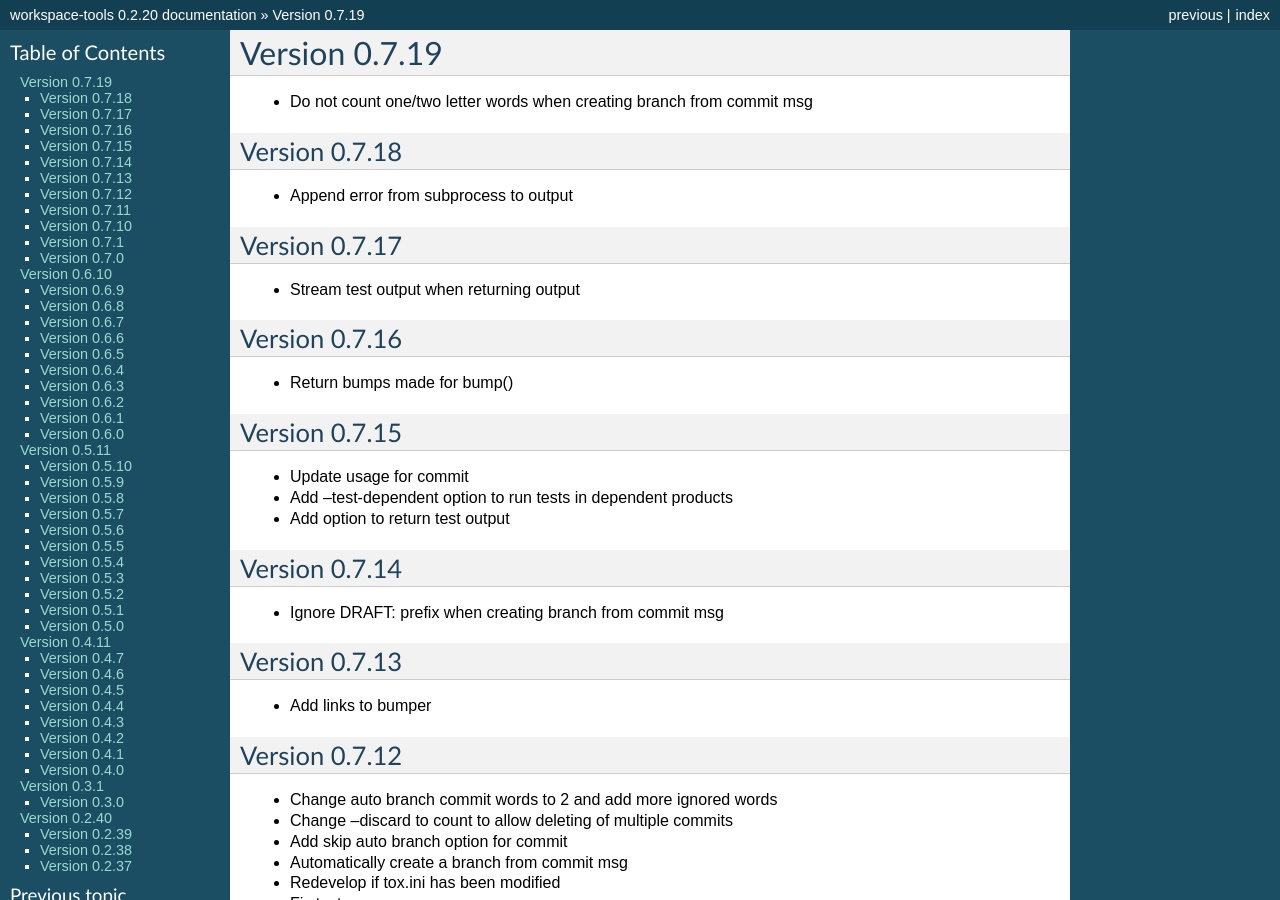
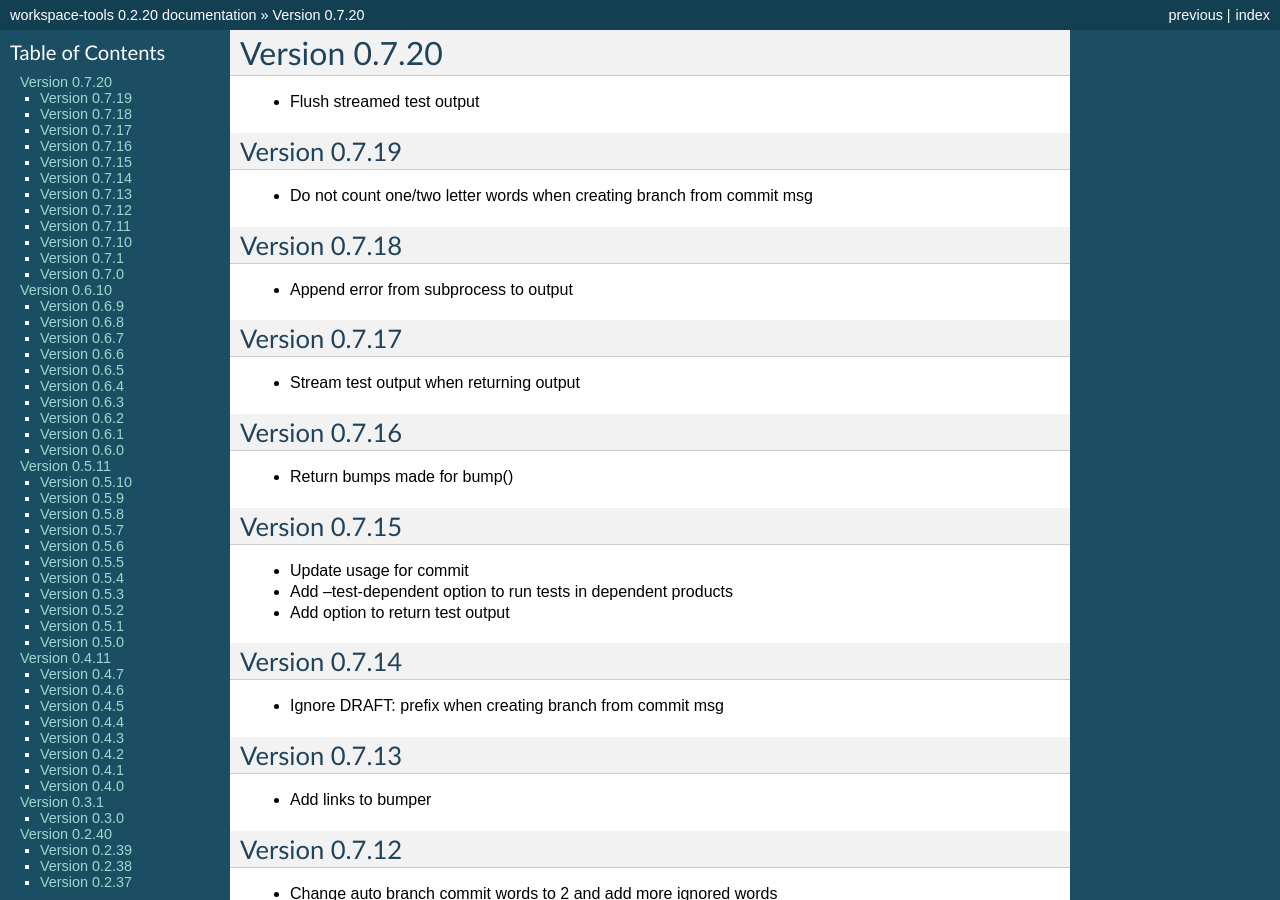
Before and after one commit to maxzheng/workspace-tools, a Sphinx documentation site: the page built from docs/CHANGELOG.rst, in a window 1280 px wide and 900 px high. Built offline with Sphinx 7.4.7, drawn with Linux system fonts in a browser that asks for light colours; some of the changed text lies outside the part shown.

Commit message:
Publish version 0.7.20

```diff
--- a/docs/CHANGELOG.rst
+++ b/docs/CHANGELOG.rst
@@ -1,5 +1,10 @@
+Version 0.7.20
+================================================================================
+
+* Flush streamed test output
+
 Version 0.7.19
-================================================================================
+--------------------------------------------------------------------------------
 
 * Do not count one/two letter words when creating branch from commit msg
 
--- a/setup.py
+++ b/setup.py
@@ -10,7 +10,7 @@ def find_files(path):
 
 setuptools.setup(
   name='workspace-tools',
-  version='0.7.19',
+  version='0.7.20',
 
   author='Max Zheng',
   author_email='maxzheng.os @t gmail.com',
```
